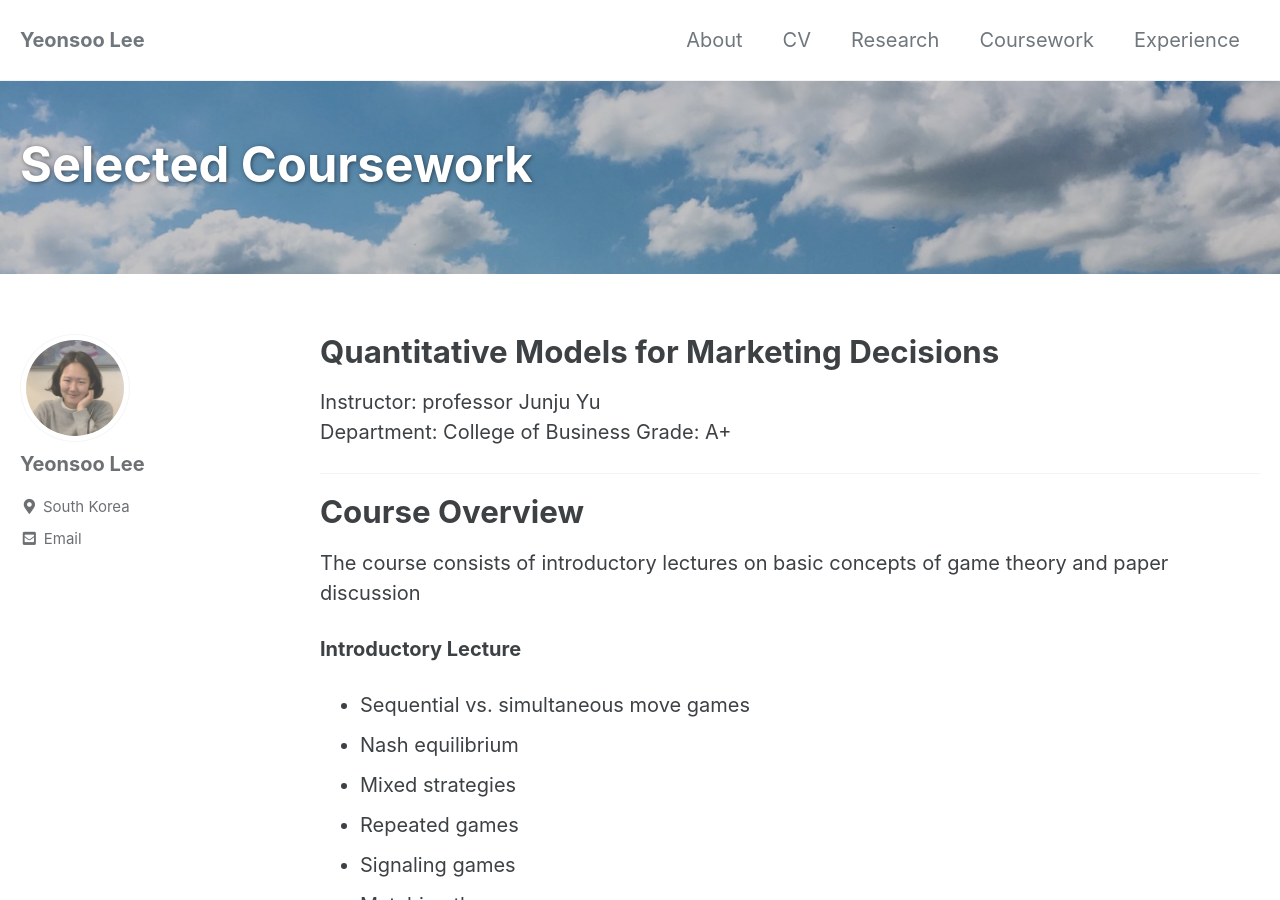
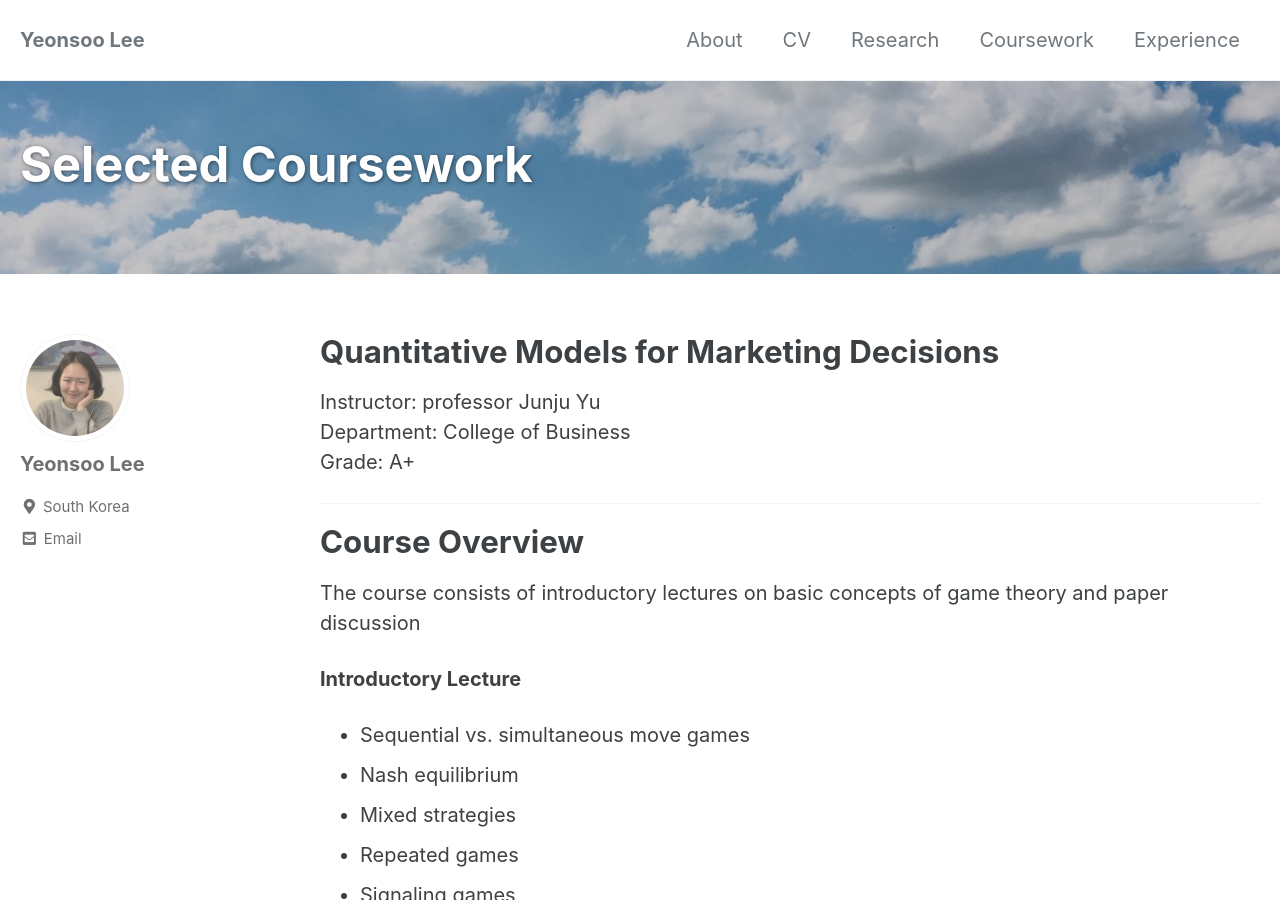
Before and after one commit to soo-13/soo-13.github.io, a Jekyll site: the page built from _pages/cw1.md, in a window 1280 px wide and 900 px high. Built offline with Jekyll 4.4.1, drawn with Linux system fonts in a browser that asks for light colours; cached includes are drawn as plain includes.

Commit message:
minor change

```diff
--- a/_pages/cw1.md
+++ b/_pages/cw1.md
@@ -10,8 +10,8 @@ header:
 ---
 # Quantitative Models for Marketing Decisions
 Instructor: professor Junju Yu <br>
-Department: College of Business
-Grade: A+ <br>
+Department: College of Business <br>
+Grade: A+
 
 ---
 # Course Overview
```
Also changed, not shown: _pages/coursework.md (+1 -1 lines).
